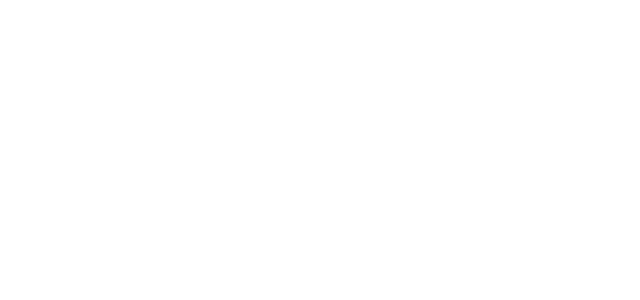
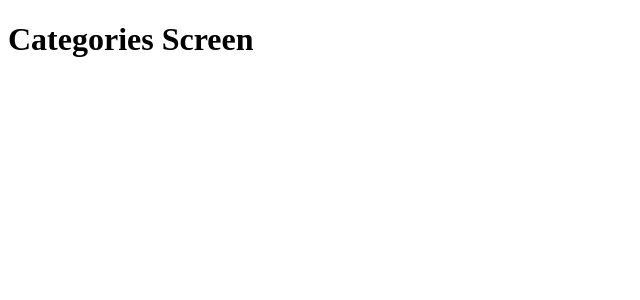
Before and after one commit to NekoPrim/MoneyJar, a React (Create React App) app: page / in a window 1280 px wide. Shown: the top 300 px of the page, without its empty margins (0-640 px from the left). Built offline with nearby package versions, Linux system fonts and the light colour scheme.

Commit message:
functioning

```diff
--- a/src/App.tsx
+++ b/src/App.tsx
@@ -1,6 +1,7 @@
 import React from 'react';
-import { Route, Routes } from 'react-router-dom';
+import { Navigate, Route, Routes } from 'react-router-dom';
 import './App.css';
+
 import CreateUserScreen from './Components/Screens/CreateUsers/CreateUserScreen';
 import LoginScreen from './Components/Screens/Login/LoginScreen';
 import WelcomeScreen from './Components/Screens/Welcome/WelcomeScreen';
@@ -14,14 +15,16 @@
   return (
     <Routes>
       <Route path="/login" element={ <LoginScreen key="login" /> } />
+      <Route path="/createUser" element={ <CreateUserScreen /> } />
         {/* {!api.isLoggedIn && <Route path="*" element={<Navigate to={"/login"} />}/>} */}
-      <Route path="/createUser" element={ <CreateUserScreen /> } />
       {/* these routes will need to be protected */}
       <Route path="/welcome" element={ <WelcomeScreen /> } />
       <Route path="/" element={ <CategoriesScreen /> } />
       <Route path="/profile" element={ <ProfileScreen /> } />
       <Route path="/overView" element={ <OverViewScreen /> } />
       <Route path="/settings" element={ <SettingsScreen /> } />
+      <Route path="*" element={<Navigate to={"/"} />} />
+      {/* If none of the other routes matched, we will show a 404. */}
     </Routes>
   );
 }
--- a/src/Components/Screens/Categories/CategoriesScreen.tsx
+++ b/src/Components/Screens/Categories/CategoriesScreen.tsx
@@ -2,6 +2,8 @@
 
 export default function CategoriesScreen() {
     return (
-        <></>
+        <h1>
+            Categories Screen
+        </h1>
     );
 }
--- a/src/index.tsx
+++ b/src/index.tsx
@@ -1,24 +1,24 @@
 import React from 'react';
-import { createRoot, hydrateRoot } from 'react-dom/client';
+// import { createRoot, hydrateRoot } from 'react-dom/client';
 import ReactDOM from 'react-dom/client';
 import reportWebVitals from './reportWebVitals';
 import App from './App';
 import {BrowserRouter} from "react-router-dom";
-import { Provider } from 'react-redux';
-const container = document.getElementById('app');
-// const root = createRoot(container);
-// root.render(
-  const root = ReactDOM.createRoot(
-    document.getElementById('root') as HTMLElement
-  );
-  root.render(
-  <React.StrictMode>
+// import { Provider } from 'react-redux';
+// const container = document.getElementById('app');
+
+const root = ReactDOM.createRoot(
+  document.getElementById('root') as HTMLElement
+);
+
+root.render(
+  // <React.StrictMode>
     <BrowserRouter>
       {/* <Provider store={store}> */}
         <App />
       {/* </Provider> */}
     </BrowserRouter>
-  </React.StrictMode>
+  // </React.StrictMode>
 );
 
 // If you want to start measuring performance in your app, pass a function
```
Also changed, not shown: src/Components/Nav/Nav.tsx (deleted, +0 -11 lines).
